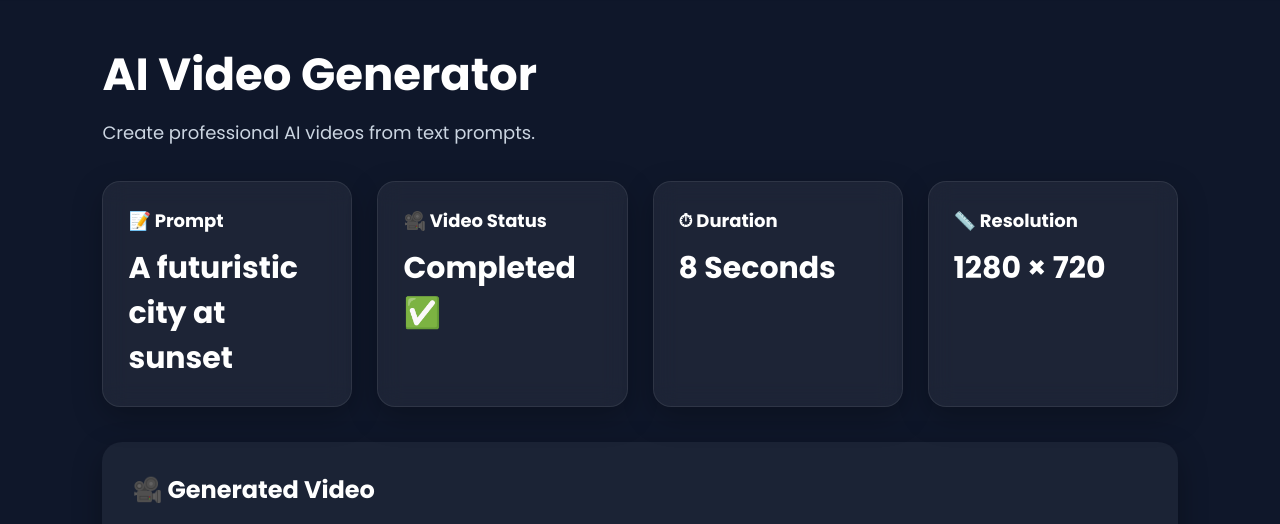
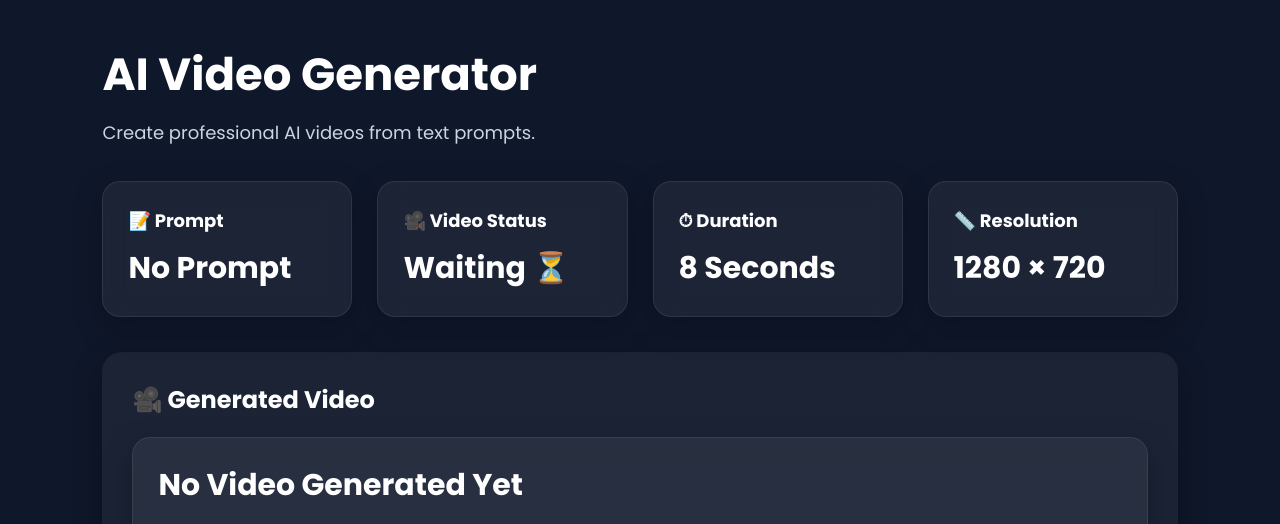
Before and after one commit to AnkitSaini491/VisionCraft-AI, a Flask app: page /dashboard in a window 1280 px wide. Shown: the part 81-605 px from the top of the page. Run offline with Flask 3, Linux system fonts and the light colour scheme; parts of the project's set-up code (start-up, migrations or seed data) failed here and were passed over.

Commit message:
Update dashboard.html

```diff
--- a/templates/dashboard.html
+++ b/templates/dashboard.html
@@ -2,18 +2,14 @@
 <html lang="en">
 
 <head>
-
 <meta charset="UTF-8">
-
 <meta name="viewport" content="width=device-width, initial-scale=1.0">
 
 <title>VisionCraft AI Dashboard</title>
 
-<link rel="stylesheet"
-href="{{ url_for('static', filename='style.css') }}">
+<link rel="stylesheet" href="{{ url_for('static', filename='style.css') }}">
 
-<link href="https://fonts.googleapis.com/css2?family=Poppins:wght@300;400;500;600;700&display=swap"
-rel="stylesheet">
+<link href="https://fonts.googleapis.com/css2?family=Poppins:wght@300;400;500;600;700&display=swap" rel="stylesheet">
 
 </head>
 
@@ -22,24 +18,27 @@ rel="stylesheet">
 <nav>
 
 <div class="logo">
-
 🎬 VisionCraft AI
-
 </div>
 
 <ul>
-
 <li><a href="/">Home</a></li>
-
 <li><a href="/dashboard">Dashboard</a></li>
-
 <li><a href="/history">History</a></li>
-
 </ul>
 
 </nav>
 
 <div class="dashboard">
+
+{% if error %}
+
+<div class="card" style="background:#7f1d1d;margin-bottom:20px;">
+<h3>❌ Error</h3>
+<p>{{ error }}</p>
+</div>
+
+{% endif %}
 
 <h1>AI Video Generator</h1>
 
@@ -48,35 +47,23 @@ rel="stylesheet">
 <div class="cards">
 
 <div class="card">
-
 <h3>📝 Prompt</h3>
-
-<h2>A futuristic city at sunset</h2>
-
+<h2>{{ prompt if prompt else "No Prompt" }}</h2>
 </div>
 
 <div class="card">
-
 <h3>🎥 Video Status</h3>
-
-<h2>Completed ✅</h2>
-
+<h2>{% if video %}Completed ✅{% else %}Waiting ⏳{% endif %}</h2>
 </div>
 
 <div class="card">
-
 <h3>⏱ Duration</h3>
-
 <h2>8 Seconds</h2>
-
 </div>
 
 <div class="card">
-
 <h3>📏 Resolution</h3>
-
 <h2>1280 × 720</h2>
-
 </div>
 
 </div>
@@ -85,19 +72,47 @@ rel="stylesheet">
 
 <h2>🎥 Generated Video</h2>
 
-<video controls width="100%">
+{% if video %}
 
-<source src="/static/sample.mp4" type="video/mp4">
+<video controls width="100%" style="border-radius:15px;">
+
+<source src="{{ video }}" type="video/mp4">
+
+Your browser does not support the video tag.
 
 </video>
+
+{% else %}
+
+<div class="card">
+
+<h2>No Video Generated Yet</h2>
+
+<p>Generate your first AI video from the home page.</p>
+
+</div>
+
+{% endif %}
 
 </div>
 
 <div class="actions">
 
+{% if video %}
+
+<a href="{{ video }}" download>
+
 <button>⬇ Download Video</button>
 
+</a>
+
+{% endif %}
+
+<a href="/">
+
 <button>🔄 Generate Again</button>
+
+</a>
 
 </div>
 
@@ -107,15 +122,15 @@ rel="stylesheet">
 
 <ul>
 
-<li>✅ Video generated successfully.</li>
+<li>✅ AI video generation completed successfully.</li>
 
-<li>🎨 High-quality cinematic style selected.</li>
+<li>🎨 Cinematic rendering mode enabled.</li>
 
-<li>⚡ Processing time: 28 seconds.</li>
+<li>⚡ Fast AI processing pipeline.</li>
 
-<li>🎬 Best suited for YouTube Shorts.</li>
+<li>🎬 Optimized for YouTube Shorts & Instagram Reels.</li>
 
-<li>📱 Mobile-friendly output.</li>
+<li>📱 Mobile friendly output.</li>
 
 </ul>
 
@@ -124,35 +139,23 @@ rel="stylesheet">
 <div class="stats">
 
 <div class="card">
-
 <h3>🎬 Videos Generated</h3>
-
 <h2>126</h2>
-
 </div>
 
 <div class="card">
-
 <h3>⭐ Success Rate</h3>
-
 <h2>99%</h2>
-
 </div>
 
 <div class="card">
-
 <h3>⚡ Average Time</h3>
-
 <h2>31 sec</h2>
-
 </div>
 
 <div class="card">
-
 <h3>💾 Downloads</h3>
-
 <h2>97</h2>
-
 </div>
 
 </div>
```
